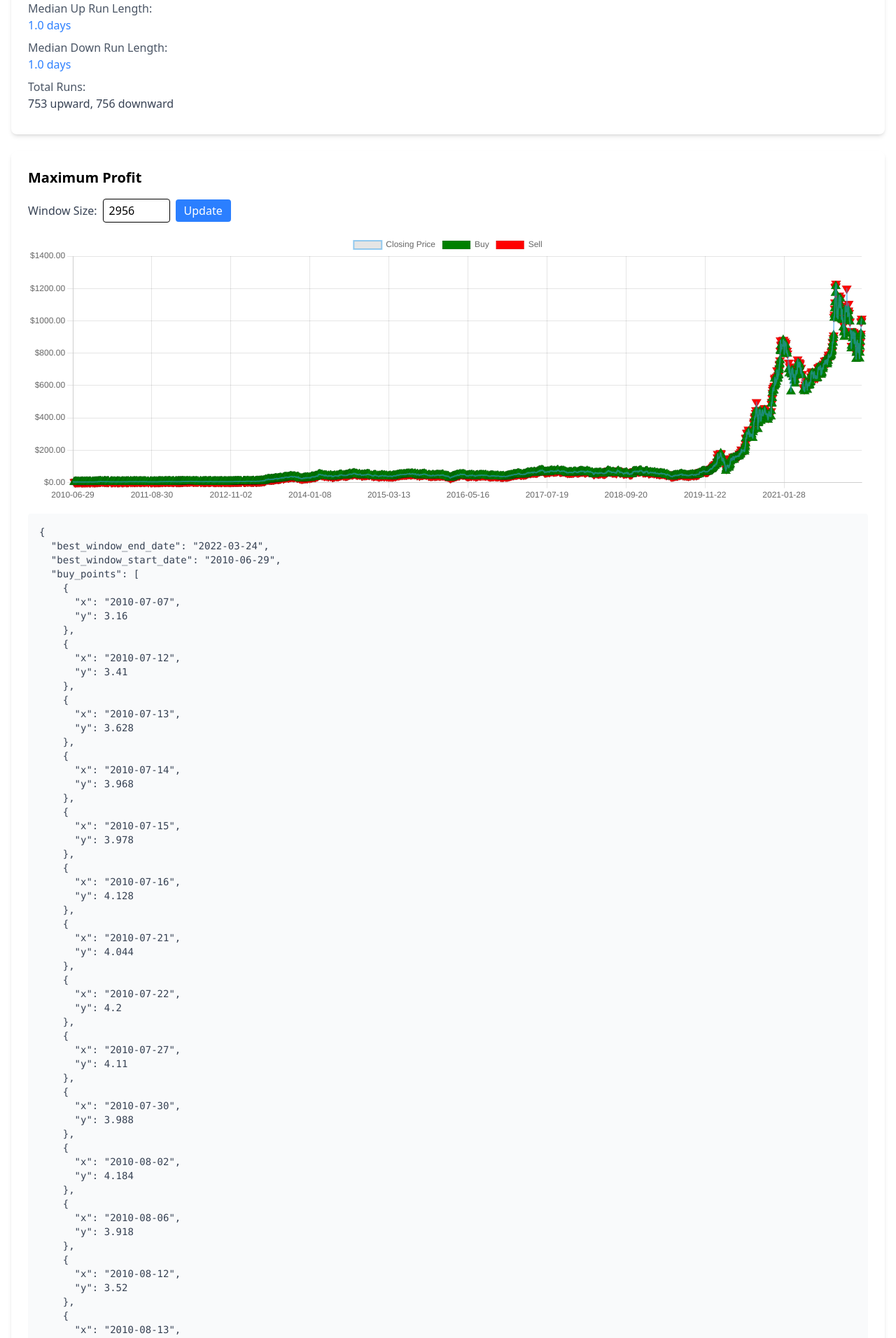
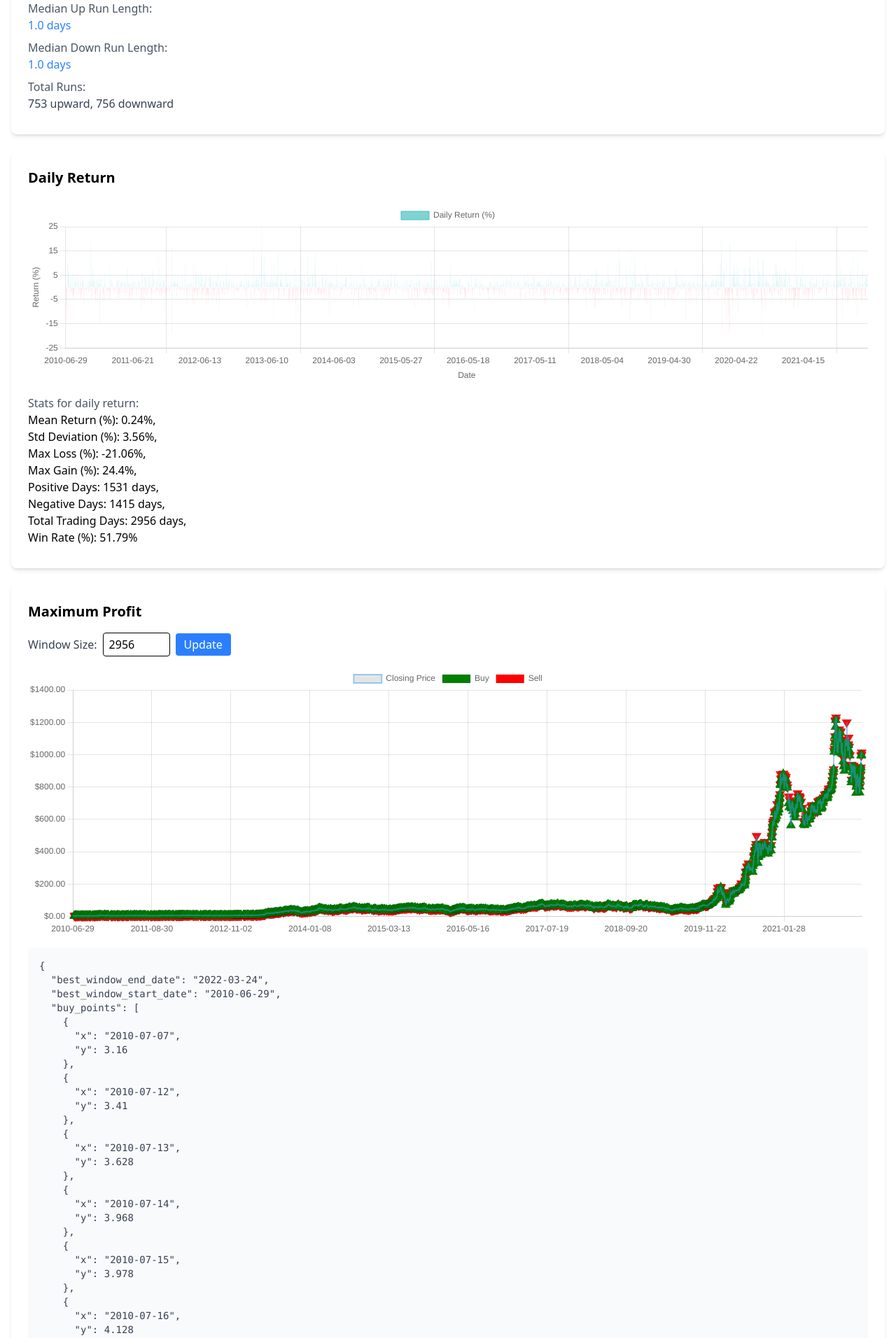
Before and after one commit to adoreblvnk/classee, a FastAPI app: page / in a window 1280 px wide. Shown: the part 396-2308 px from the top of the page at 70% size. Run offline with FastAPI, Linux system fonts and the light colour scheme.

Commit message:
added stuff

```diff
--- a/main.py
+++ b/main.py
@@ -22,7 +22,6 @@ def root(request: Request, window_size: int = None):
         sma_return_data = SMA_Return.sma_return(DATASET.copy())
         up_down_runs_data = analyze_up_down_runs(DATASET.copy())
         daily_return_data = Daily_Return.daily_return(DATASET.copy())
-        print(daily_return_data)
 
         current_window_size = window_size if window_size is not None else len(DATASET)
         max_profit = MaxProf().maxProfit(DATASET.copy(), current_window_size)
@@ -36,6 +35,7 @@ def root(request: Request, window_size: int = None):
                 "all_prices": DATASET["Adj Close"].tolist(),
                 "sma_return": sma_return_data,
                 "up_down_runs": up_down_runs_data,
+                "daily_return": daily_return_data,
                 "max_profit": {
                     "max_profit": max_profit,
                     "max_window_size": len(DATASET),  # for validation only
--- a/templates/index.html
+++ b/templates/index.html
@@ -51,6 +51,32 @@
       </div>
     </div>
 
+    <!-- Daily Return Card -->
+    <div class="bg-white shadow-md rounded-lg p-6">
+      <h2 class="text-xl font-semibold mb-4">Daily Return</h2>
+
+      <!-- Bar Chart Container -->
+      <div class="mt-6 mb-4 h-64 relative">
+        <canvas id="dailyReturnChart"></canvas>
+      </div>
+
+      <div>
+        <div class="mb-2">
+          <p class="text-gray-600">Stats for daily return:</p>
+          <p class="text-black">
+            Mean Return (%): {{ daily_return.mean }}%,<br>
+            Std Deviation (%): {{ daily_return.std }}%,<br>
+            Max Loss (%): {{ daily_return.min }}%,<br>
+            Max Gain (%): {{ daily_return.max }}%,<br>
+            Positive Days: {{ daily_return.post_day }} days,<br>
+            Negative Days: {{ daily_return.neg_day }} days,<br>
+            Total Trading Days: {{ daily_return.total_trading_days }} days,<br>
+            Win Rate (%): {{ daily_return.win_rate }}%<br>
+          </p>
+        </div>
+      </div>
+    </div>
+
     <!-- Max Profit Card -->
     <div class="bg-white shadow-md rounded-lg p-6">
       <h2 class="text-xl font-semibold mb-4">Maximum Profit</h2>
@@ -92,8 +118,10 @@
   </div>
 </div>
 {% endblock %} {% block scripts %}
+<script src="https://cdn.jsdelivr.net/npm/chart.js"></script>
 <script>
   document.addEventListener("DOMContentLoaded", function () {
+    // Max Profit Chart
     const ctx = document.getElementById("maxProfChart").getContext("2d");
 
     // full dataset
@@ -103,8 +131,8 @@
     // data specific to the selected window
     const buyPoints = {{ max_profit.max_profit.buy_points|tojson }};
     const sellPoints = {{ max_profit.max_profit.sell_points|tojson }};
-    const bestWindowStartDate = {{ max_profit.max_profit.best_window_start_date|tojson }};
-    const bestWindowEndDate = {{ max_profit.max_profit.best_window_end_date|tojson }};
+    const bestWindowStartDate = "{{ max_profit.max_profit.best_window_start_date }}";
+    const bestWindowEndDate = "{{ max_profit.max_profit.best_window_end_date }}";
 
     // default to full dataset
     let chartDates = allDates;
@@ -166,7 +194,7 @@
           y: {
             beginAtZero: false,
             ticks: {
-              callback: function (value, index, values) {
+              callback: function (value) {
                 return "$" + value.toFixed(2);
               },
             },
@@ -183,6 +211,79 @@
         },
       },
     });
+
+    // Daily Return Chart
+    const dailyReturnCtx = document.getElementById('dailyReturnChart').getContext('2d');
+
+    // Convert the DataFrame to a JSON-serializable format
+    const returns = {{daily_return.daily_return|tojson}};
+    const returnDates = {{all_dates|tojson}};
+    // Extract dates and returns
+
+    // Create background colors based on positive/negative values
+    const backgroundColors = returns.map(value =>
+      value >= 0 ? 'rgba(75, 192, 192, 0.7)' : 'rgba(255, 99, 132, 0.7)'
+    );
+
+    // Create border colors based on positive/negative values
+    const borderColors = returns.map(value =>
+      value >= 0 ? 'rgba(75, 192, 192, 1)' : 'rgba(255, 99, 132, 1)'
+    );
+
+    new Chart(dailyReturnCtx, {
+      type: 'bar',
+      data: {
+        labels: returnDates,
+        datasets: [{
+          label: 'Daily Return (%)',
+          data: returns,
+          backgroundColor: backgroundColors,
+          borderColor: borderColors,
+          borderWidth: 1
+        }]
+      },
+      options: {
+        responsive: true,
+        maintainAspectRatio: false,
+        scales: {
+          y: {
+            beginAtZero: true,
+            title: {
+              display: true,
+              text: 'Return (%)'
+            },
+            grid: {
+              color: 'rgba(0, 0, 0, 0.1)'
+            }
+          },
+          x: {
+            title: {
+              display: true,
+              text: 'Date'
+            },
+            grid: {
+              display: true
+            },
+            ticks: {
+              maxTicksLimit: 12, // Limit number of x-axis labels to prevent clutter
+            }
+          }
+        },
+        plugins: {
+          legend: {
+            display: true,
+            position: 'top'
+          },
+          tooltip: {
+            callbacks: {
+              label: function(context) {
+                return `Return: ${context.raw}%`;
+              }
+            }
+          }
+        }
+      }
+    });
   });
 </script>
 {% endblock %}
```
Also changed, not shown: algo/daily_return.py (+12 -14 lines).
